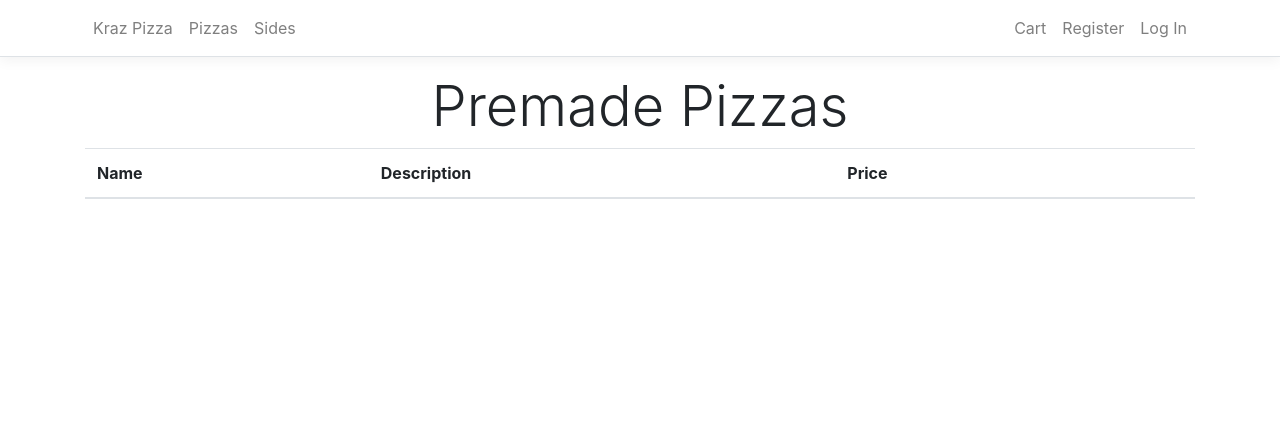
After one commit to steamwings/project2-group3, an ASP.NET Core app: template PizzaMvcUI/Views/Pizzas/PreMade.cshtml in a window 1280 px wide. The commit adds this page. Shown: the top 439 px of the page. Run offline with ASP.NET Core 8, Linux system fonts and the light colour scheme; the template is opened without the code that fills it, so the values that code supplies are empty; some libraries are stand-ins or nearby versions.

Commit message:
added UI functionality to add a premade pizza

```diff
--- a/PizzaMvcUI/Controllers/PizzasController.cs
+++ b/PizzaMvcUI/Controllers/PizzasController.cs
@@ -101,5 +101,10 @@ namespace PizzaMvcUI.Controllers
                 return View();
             }
         }
+
+        public async Task<IActionResult> PreMade()
+        {
+            return View(await API.GetPreMadePizzas());
+        }
     }
 }
--- a/PizzaMvcUI/Views/Pizzas/Index.cshtml
+++ b/PizzaMvcUI/Views/Pizzas/Index.cshtml
@@ -5,7 +5,7 @@
     <div class="text-center">
         <h1 class="display-4">The best pizzas you can buy.</h1>
 
-        <p>Try one of our <a asp-action="Index" asp-controller="Pizzas">masterfully-crafted recipes</a>.</p>
+        <p>Try one of our <a asp-action="PreMade" asp-controller="Pizzas">masterfully-crafted recipes</a>.</p>
         <p><a asp-action="Build" asp-controller="Pizzas">Build your own</a> masterpiece pizza.</p>
 
         <p>
--- /dev/null
+++ b/PizzaMvcUI/Views/Pizzas/PreMade.cshtml
@@ -0,0 +1,56 @@
+@model IEnumerable<PizzaData.Models.PreMadePizzasVM>
+@{
+    ViewData["Title"] = "Premade Pizzas";
+}
+<script src="http://ajax.googleapis.com/ajax/libs/jquery/1.8.0/jquery.min.js" type="text/javascript"></script>
+<script src="~/js/PreMade.js"></script>
+<div class="text-center">
+    <h1 class="display-4">Premade Pizzas</h1>
+</div>
+
+<table class="table">
+    <thead>
+        <tr>
+
+            <th>
+                @Html.DisplayNameFor(model => model.Name)
+            </th>
+            <th>
+                @Html.DisplayNameFor(model => model.Description)
+            </th>
+            <th>
+                @Html.DisplayNameFor(model => model.Price)
+            </th>
+            <th>
+            </th>
+        </tr>
+    </thead>
+    <tbody>
+        @foreach (var item in Model)
+        {
+            <tr>
+
+                <td>
+                    @Html.DisplayFor(modelItem => item.Name)
+                </td>
+                <td>
+                    @Html.DisplayFor(modelItem => item.Description)
+                </td>
+                <td>
+                    @Html.DisplayFor(modelItem => item.Price)
+                </td>
+                <td>
+                    <button pizzaid="@(item.Id) " type="button" class="btn btn-default pMPizzaSubmit">Add to Cart</button>
+                </td>
+            </tr>
+        }
+    </tbody>
+</table>
+
+<div id="pMPizzaConfirm" class="ConfirmationWindow">
+    <div class="ConfirmationPrompt">
+        <p>You've added a pizza to your Cart!</p>
+        <a id="pmPizzaContinue" asp-action="Index">Continue Shopping</a> |
+        <a asp-controller="ViewCart" asp-action="Index">Go To Checkout</a>
+    </div>
+</div>
--- /dev/null
+++ b/PizzaMvcUI/wwwroot/js/PreMade.js
@@ -0,0 +1,34 @@
+$(document).ready(() => {
+    $(".pMPizzaSubmit").on("click", function () {
+        let id = jQuery(this).attr("pizzaid");
+        addPreMade(id);
+        confirmPMPizza();
+    });
+});
+
+function addPreMade(id) {
+    console.log("Adding pizza To Cart...");
+    console.log(id)
+
+    $.ajax({
+        type: "GET",
+        url: baseUrl + `/api/Cart/AddPreMade/${id}`,
+        success: function (data, textStatus, jqXHR) {
+            console.log("GET success");
+
+        },
+        error: function (jqXHR, textStatus, errorThrown) {
+            console.log("GET failed: " + textStatus);
+        }
+    });
+}
+function confirmPMPizza() {
+    var popup = document.getElementById("pMPizzaConfirm");
+    popup.style.display = "block";
+    $("#pmPizzaContinue").click(closeConfirmation);
+}
+
+function closeConfirmation() {
+    var popup = document.getElementById("pMPizzaConfirm");
+    popup.style.display = "none";
+}
```
Also changed, not shown: PizzaMvcUI/API.cs (+11 -0 lines).
